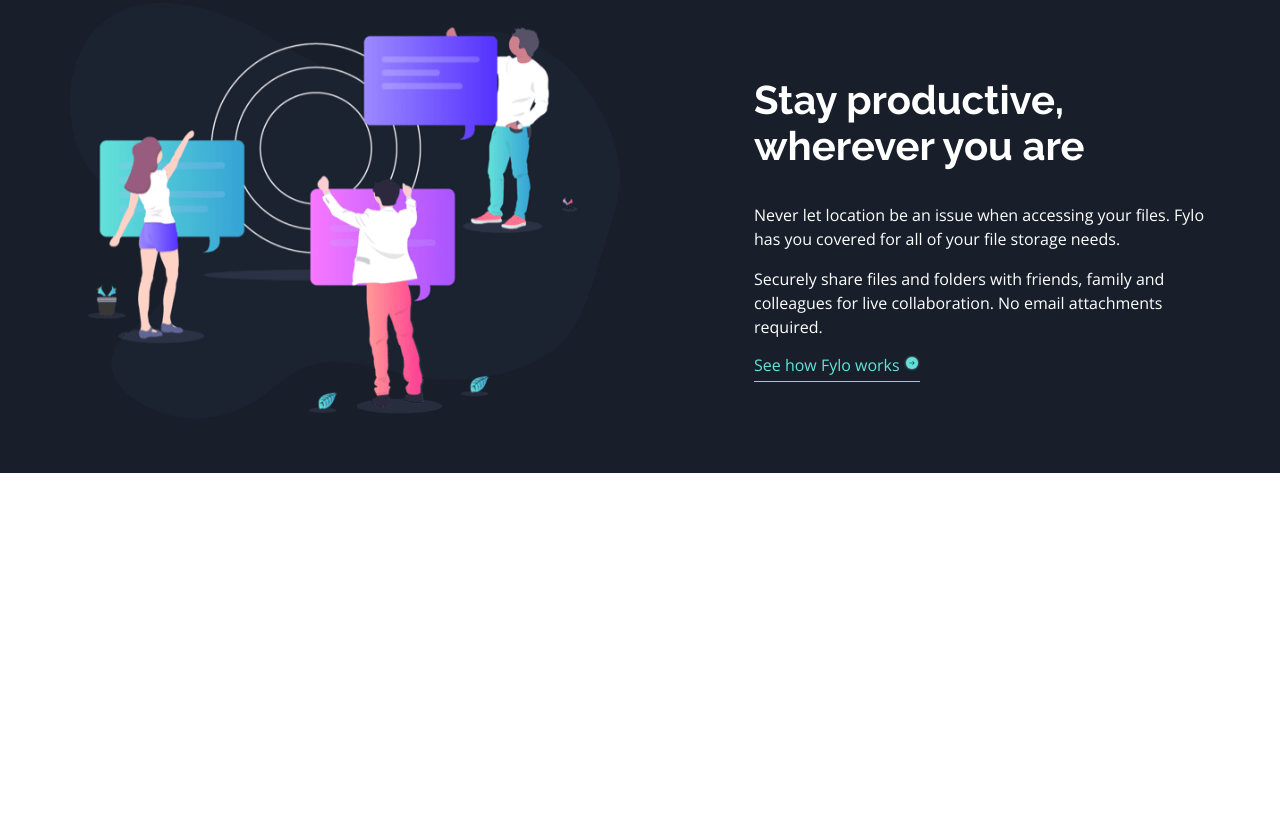
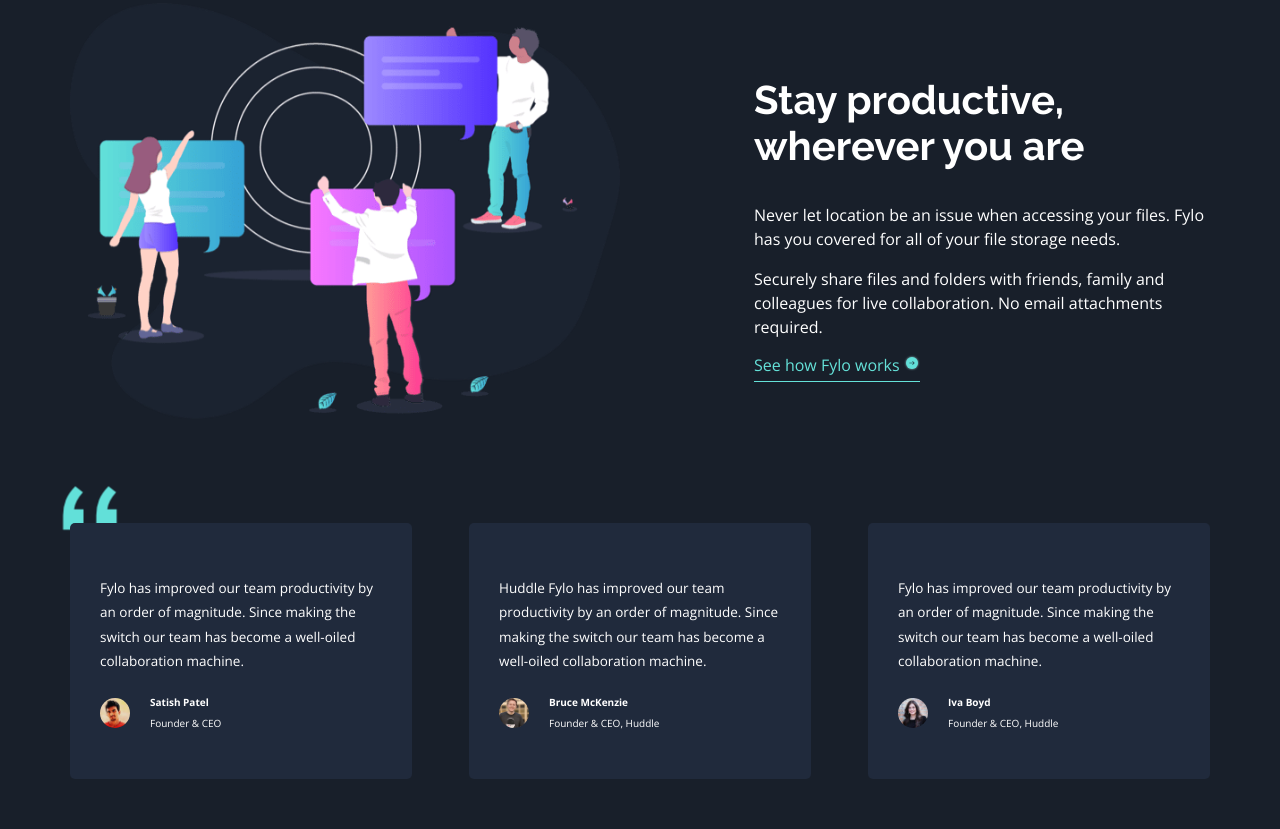
Before and after one commit to abdelkarim-achlaih/Fylo, a plain HTML site: page index.html in a window 1280 px wide. Shown: the part 1711-2540 px from the top of the page. Before the commit the page ends 2184 px from the top, so only its background shows below. Drawn offline with nearby package versions, Linux system fonts and the light colour scheme.

Commit message:
Adding Testimonials Section

```diff
--- a/css/styles.css
+++ b/css/styles.css
@@ -237,6 +237,7 @@ header .container nav ul li a:hover {
   line-height: 1.5;
 }
 .productive .container .content a {
+  display: block;
   color: hsl(176, 68%, 64%);
   text-decoration: none;
   display: block;
@@ -274,4 +275,67 @@ header .container nav ul li a:hover {
     font-size: 14px;
   }
 }
-/* Start Productive Section*/
+/* End Productive Section*/
+/* Start Testimonials Section*/
+.testimonials {
+  padding-top: 50px;
+  padding-bottom: 50px;
+  background-color: hsl(218, 28%, 13%);
+  color: white;
+}
+.testimonials .container {
+  display: flex;
+  flex-wrap: wrap;
+  justify-content: space-between;
+  position: relative;
+  z-index: 0;
+}
+.testimonials .container .testimonial {
+  flex-basis: calc(90% / 3);
+  background-color: hsl(219, 30%, 18%);
+  border-radius: 5px;
+  padding: 40px 30px;
+}
+@media (max-width: 767px) {
+  .testimonials .container {
+    justify-content: center;
+    align-items: center;
+  }
+  .testimonials .container .testimonial {
+    flex-basis: 80%;
+    margin-bottom: 30px;
+  }
+}
+.testimonials .container .testimonial:first-child {
+  position: relative;
+}
+.testimonials .container .testimonial:first-child .quote-image {
+  position: absolute;
+  width: 55px;
+  height: 45px;
+  top: -15px;
+  left: 20px;
+  transform: translate(-50%, -50%);
+  z-index: -1;
+}
+.testimonials .container .testimonial .text {
+  line-height: 1.8;
+  font-size: 13.5px;
+}
+.testimonials .container .testimonial .author {
+  display: flex;
+  align-items: center;
+}
+.testimonials .container .testimonial .author img {
+  width: 30px;
+  border-radius: 50%;
+  margin-right: 20px;
+}
+.testimonials .container .testimonial .author .info p {
+  line-height: 1.1;
+  font-size: 10px;
+}
+.testimonials .container .testimonial .author .info  p:first-child {
+  font-weight: 600;
+}
+/* End Testimonials Section*/
--- a/index.html
+++ b/index.html
@@ -97,6 +97,64 @@
         </div>
       </div>
     </section>
+    <section class="testimonials">
+      <div class="container">
+        <div class="testimonial">
+          <div class="quote-image">
+            <img src="images/bg-quotes.png" alt="Quote">
+          </div>
+          <p class="text">
+            Fylo has improved our team productivity by an order of magnitude. Since making the switch our team has
+            become a well-oiled collaboration machine.
+          </p>
+          <div class="author">
+            <img src="images/profile-1.jpg" alt="Profile">
+            <div class="info">
+              <p class="name">
+                Satish Patel
+              </p>
+              <p class="description">
+                Founder & CEO
+              </p>
+            </div>
+          </div>
+        </div>
+        <div class="testimonial">
+          <p class="text">
+            Huddle Fylo has improved our team productivity by an order of magnitude. Since making the switch our team
+            has become a well-oiled collaboration machine.
+          </p>
+          <div class="author">
+            <img src="images/profile-2.jpg" alt="Profile">
+            <div class="info">
+              <p class="name">
+                Bruce McKenzie
+              </p>
+              <p class="description">
+                Founder & CEO, Huddle
+              </p>
+            </div>
+          </div>
+        </div>
+        <div class="testimonial">
+          <p class="text">
+            Fylo has improved our team productivity by an order of magnitude. Since making the switch our team has
+            become a well-oiled collaboration machine.
+          </p>
+          <div class="author">
+            <img src="images/profile-3.jpg" alt="Profile">
+            <div class="info">
+              <p class="name">
+                Iva Boyd
+              </p>
+              <p class="description">
+                Founder & CEO, Huddle
+              </p>
+            </div>
+          </div>
+        </div>
+      </div>
+    </section>
   </body>
 
 </html>
```
